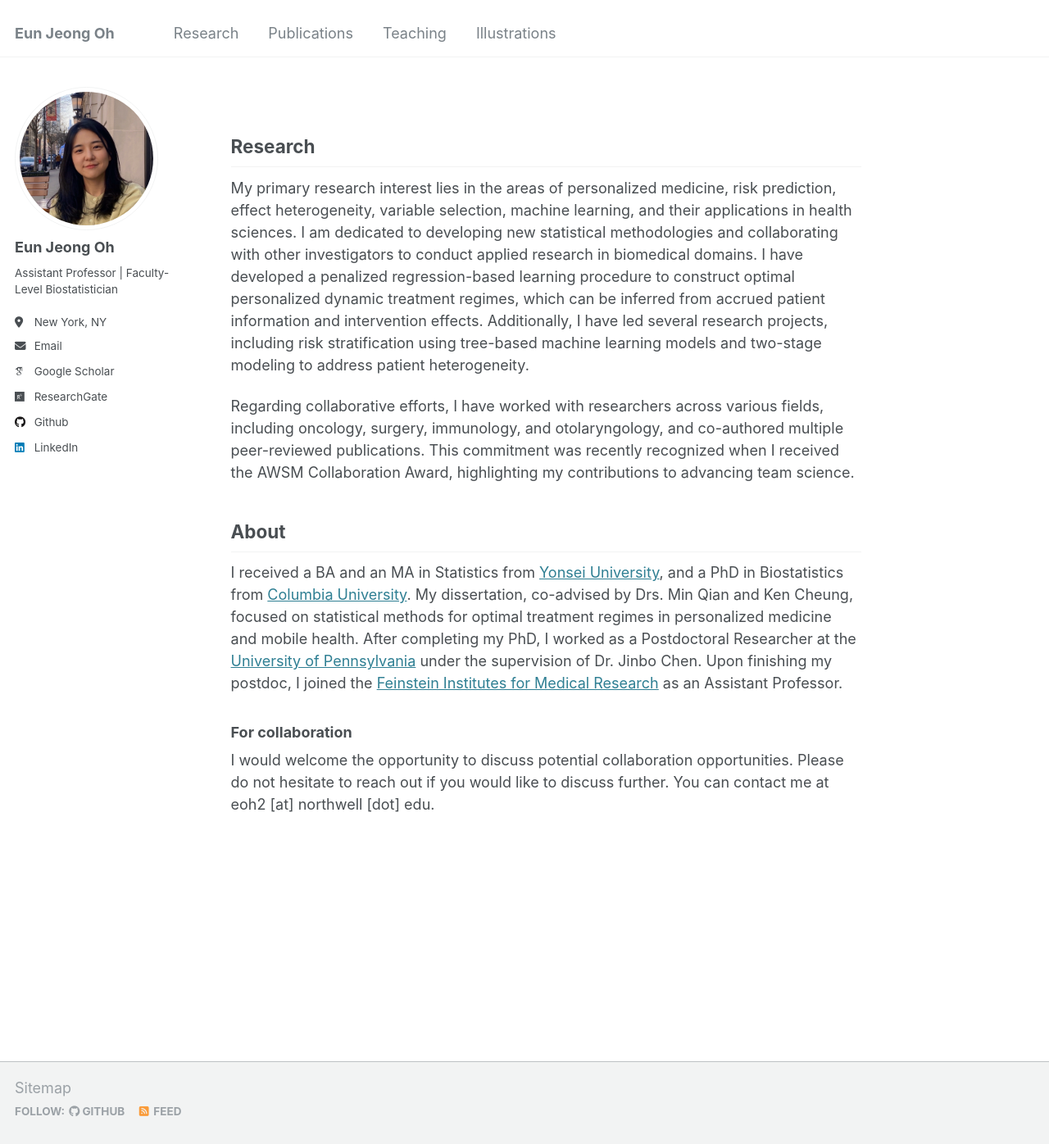
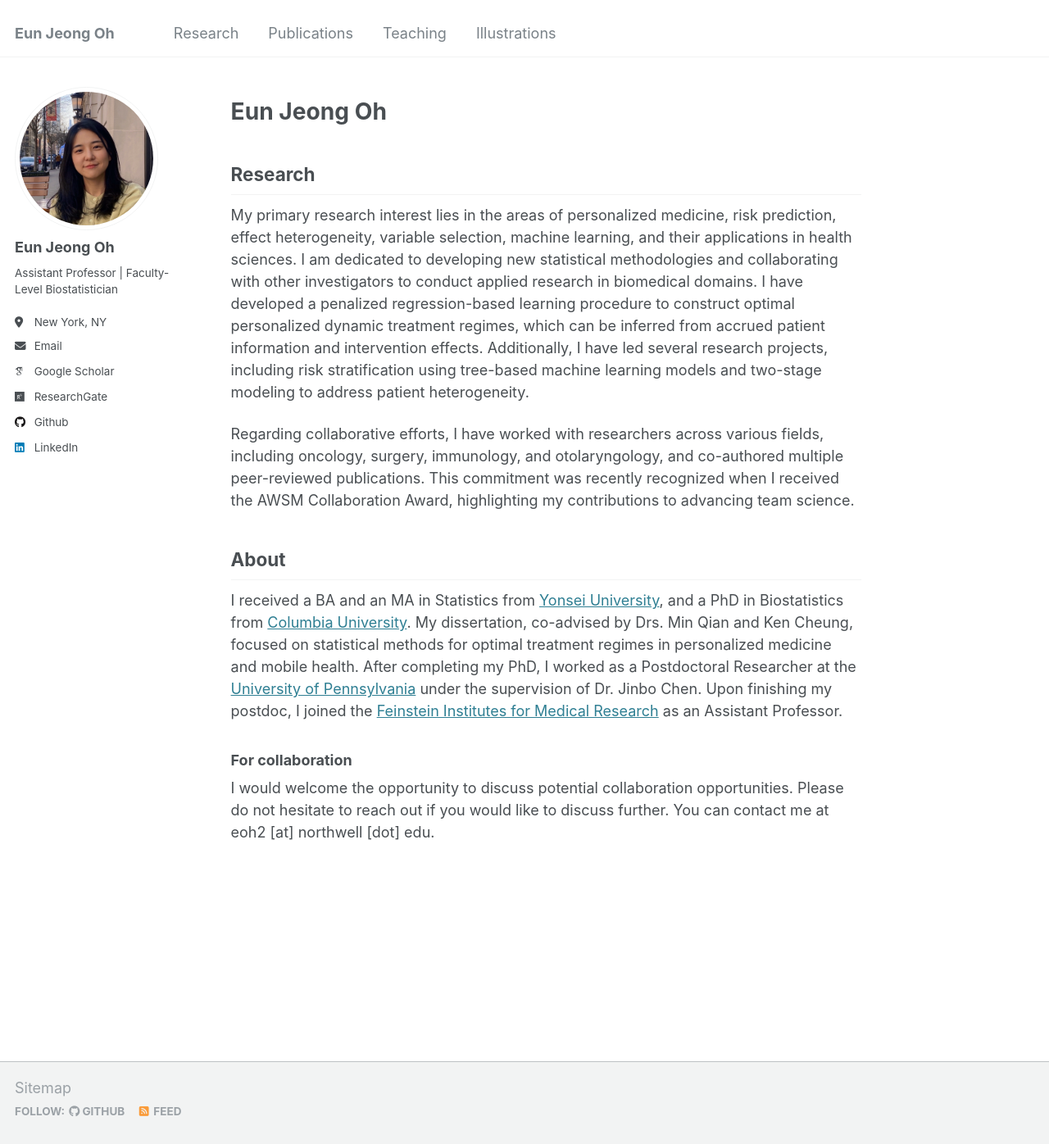
Before and after one commit to oheunj/oheunj.github.io, a Jekyll site: the page built from _pages/about.md, in a window 1280 px wide and 1396 px high. Shown: the whole window at 82% size. Built offline with Jekyll 4.4.1, drawn with Linux system fonts in a browser that asks for light colours; some web fonts are replaced.

Commit message:
Update about.md

```diff
--- a/_pages/about.md
+++ b/_pages/about.md
@@ -6,6 +6,8 @@ redirect_from:
   - /about/
   - /about.html
 ---
+
+# Eun Jeong Oh
 
 ## Research
 My primary research interest lies in the areas of personalized medicine, risk prediction, effect heterogeneity, variable selection, machine learning, and their applications in health sciences. I am dedicated to developing new statistical methodologies and collaborating with other investigators to conduct applied research in biomedical domains. I have developed a penalized regression-based learning procedure to construct optimal personalized dynamic treatment regimes, which can be inferred from accrued patient information and intervention effects. Additionally, I have led several research projects, including risk stratification using tree-based machine learning models and two-stage modeling to address patient heterogeneity.
```
